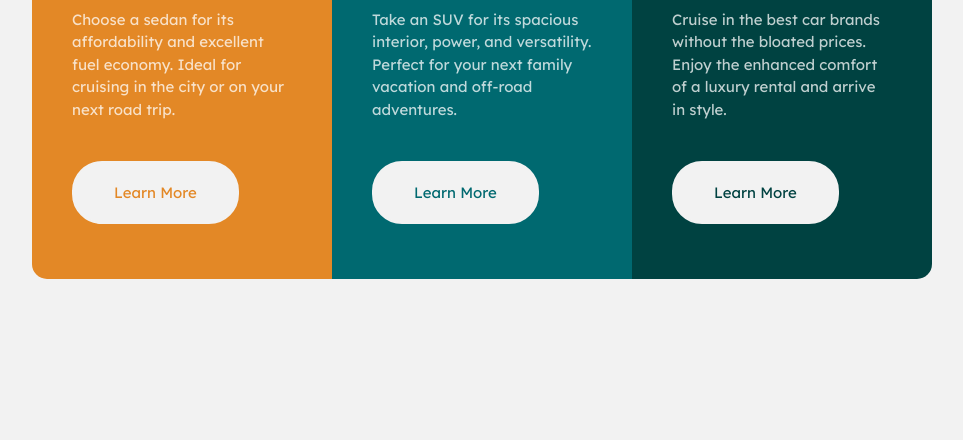
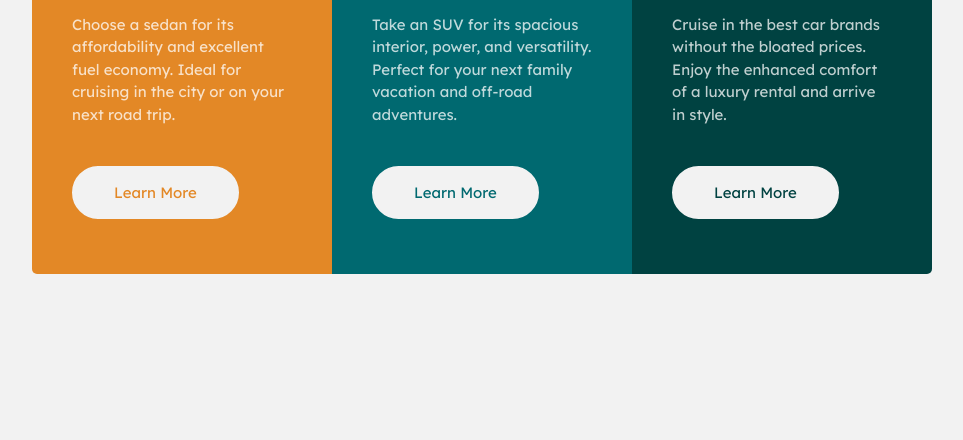
Before and after one commit to robeurve/columns-preview-card, a plain HTML site: page index.html in a window 1280 px wide. Shown: the part 360-800 px from the top of the page, without its empty margins (158-1121 px from the left). Drawn offline with Linux system fonts and the light colour scheme.

Commit message:
cambios en boton y tarjeta

```diff
--- a/css/style.css
+++ b/css/style.css
@@ -79,7 +79,7 @@ img {
   display: inline-block;
   background-color: var(--light-gray);
   margin-top: 4rem;
-  padding: 2rem 4rem;
+  padding: 1.5rem 4rem;
   text-transform: capitalize;
   border-radius: 3rem;
   border: 2px solid var(--light-gray);
@@ -131,6 +131,7 @@ img {
     margin: 0 auto;
     display: grid;
     grid-template-columns: repeat(3, 300px);
+    border-radius: 0.5rem;
   }
 
   .card {
```
